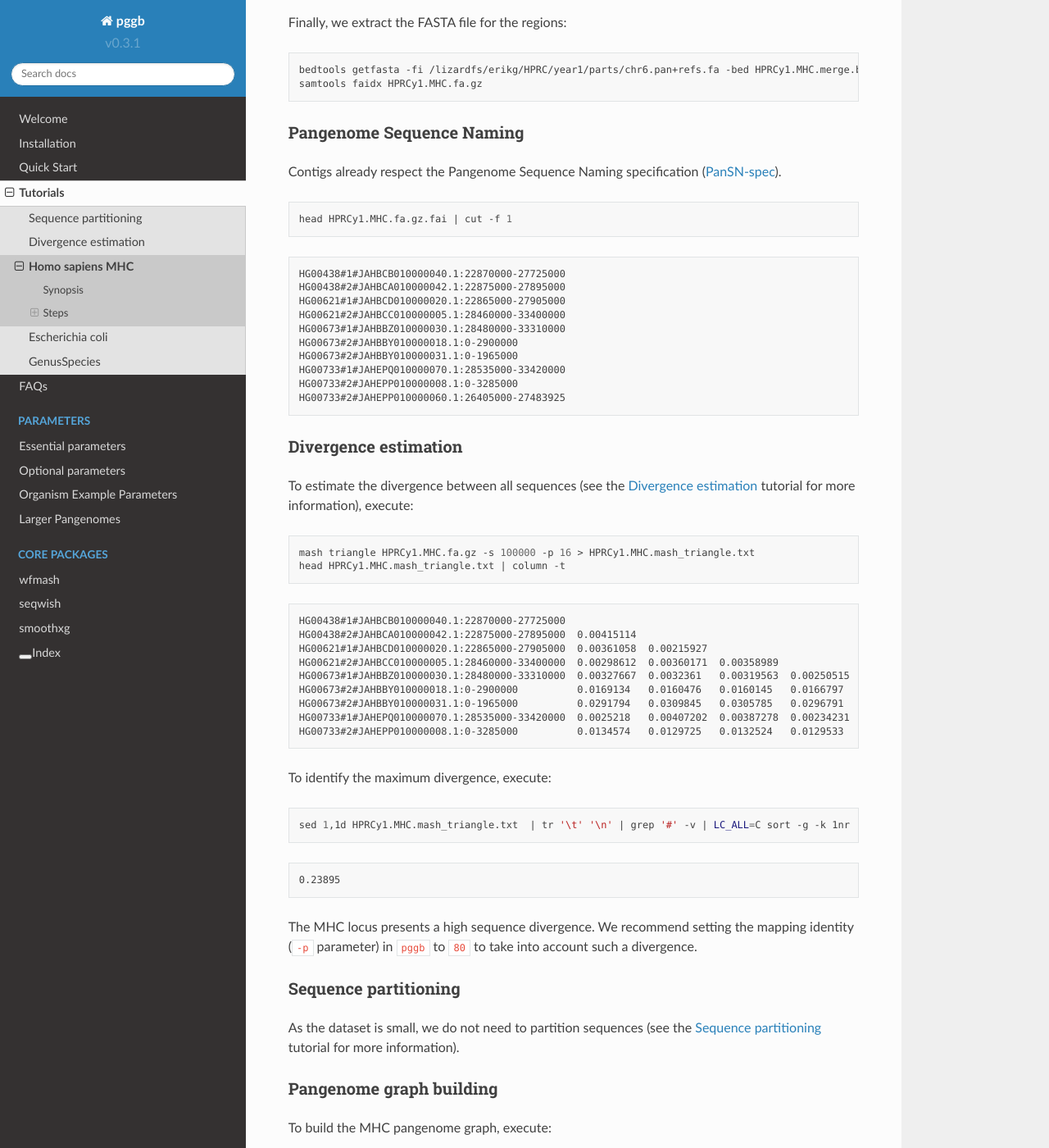
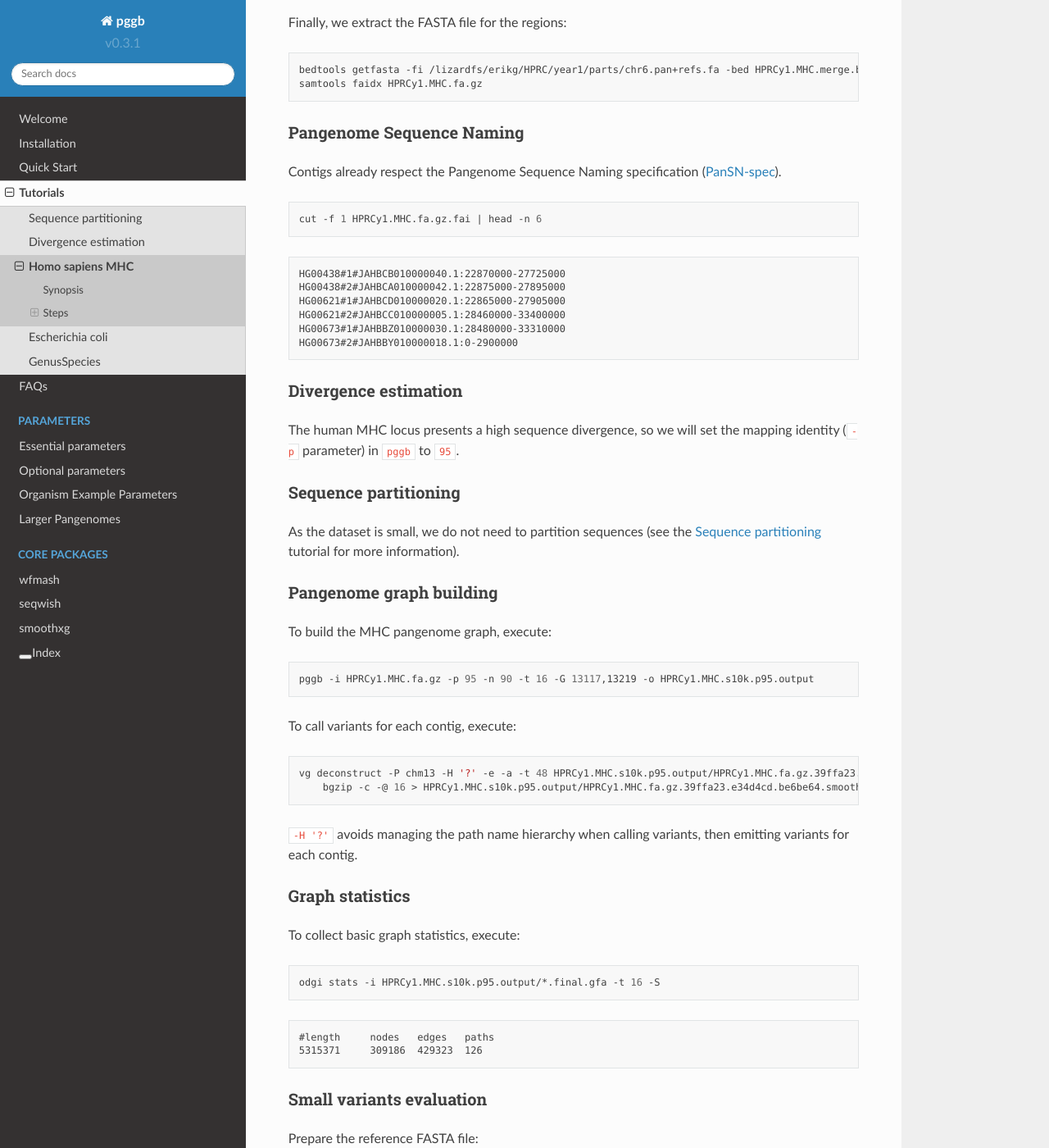
Before and after one commit to pangenome/pggb, a Sphinx documentation site: the page built from docs/rst/tutorials/homo_sapiens_mhc.rst, in a window 1280 px wide and 1400 px high, scrolled down 672 px. Shown: the whole window at 82% size. Built offline with Sphinx 7.4.7 and the Read the Docs theme 2.0.0, drawn with Linux system fonts in a browser that asks for light colours; some of the changed text lies outside the part shown.

Commit message:
simplify the tutorial

```diff
--- a/docs/conf.py
+++ b/docs/conf.py
@@ -20,13 +20,13 @@ sys.path.insert(0, os.path.abspath('../lib/'))
 # -- Project information -----------------------------------------------------
 
 project = u'pggb'
-copyright = '2022, Erik Garrison, .... Revision v0.3.1-f1b3d3c'
+copyright = '2022, Erik Garrison, .... Revision v0.3.1-8e345b2'
 author = u'Erik Garrison, ...'
 
 # The short X.Y version
 version = 'v0.3.1'
 # The full version, including alpha/beta/rc tags
-release = 'f1b3d3c'
+release = '8e345b2'
 
 
 # -- General configuration ---------------------------------------------------
--- a/docs/rst/tutorials/homo_sapiens_mhc.rst
+++ b/docs/rst/tutorials/homo_sapiens_mhc.rst
@@ -48,7 +48,7 @@ Contigs already respect the Pangenome Sequence Naming specification (`PanSN-spec
 
 .. code-block:: bash
 
-    head HPRCy1.MHC.fa.gz.fai | cut -f 1
+    cut -f 1 HPRCy1.MHC.fa.gz.fai | head -n 6
 
 .. code-block:: none
 
@@ -58,49 +58,12 @@ Contigs already respect the Pangenome Sequence Naming specification (`PanSN-spec
     HG00621#2#JAHBCC010000005.1:28460000-33400000
     HG00673#1#JAHBBZ010000030.1:28480000-33310000
     HG00673#2#JAHBBY010000018.1:0-2900000
-    HG00673#2#JAHBBY010000031.1:0-1965000
-    HG00733#1#JAHEPQ010000070.1:28535000-33420000
-    HG00733#2#JAHEPP010000008.1:0-3285000
-    HG00733#2#JAHEPP010000060.1:26405000-27483925
 
 -------------------------
 Divergence estimation
 -------------------------
 
-To estimate the divergence between all sequences (see the :ref:`divergence_estimation` tutorial for more information),
-execute:
-
-.. code-block:: bash
-
-    mash triangle HPRCy1.MHC.fa.gz -s 100000 -p 16 > HPRCy1.MHC.mash_triangle.txt
-    head HPRCy1.MHC.mash_triangle.txt | column -t
-
-.. code-block:: none
-
-    HG00438#1#JAHBCB010000040.1:22870000-27725000
-    HG00438#2#JAHBCA010000042.1:22875000-27895000  0.00415114
-    HG00621#1#JAHBCD010000020.1:22865000-27905000  0.00361058  0.00215927
-    HG00621#2#JAHBCC010000005.1:28460000-33400000  0.00298612  0.00360171  0.00358989
-    HG00673#1#JAHBBZ010000030.1:28480000-33310000  0.00327667  0.0032361   0.00319563  0.00250515
-    HG00673#2#JAHBBY010000018.1:0-2900000          0.0169134   0.0160476   0.0160145   0.0166797   0.0154757
-    HG00673#2#JAHBBY010000031.1:0-1965000          0.0291794   0.0309845   0.0305785   0.0296791   0.0300142   0.16322
-    HG00733#1#JAHEPQ010000070.1:28535000-33420000  0.0025218   0.00407202  0.00387278  0.00234231  0.00244425  0.0165496   0.0292262
-    HG00733#2#JAHEPP010000008.1:0-3285000          0.0134574   0.0129725   0.0132524   0.0129533   0.0129964   0.00548677  0.0884189  0.0130782
-
-
-To identify the maximum divergence, execute:
-
-.. code-block:: bash
-
-    sed 1,1d HPRCy1.MHC.mash_triangle.txt  | tr '\t' '\n' | grep '#' -v | LC_ALL=C sort -g -k 1nr | uniq | head -n 1
-
-.. code-block:: none
-
-    0.23895
-
-
-The MHC locus presents a high sequence divergence.
-We recommend setting the mapping identity (``-p`` parameter) in ``pggb`` to ``80`` to take into account such a divergence.
+The human MHC locus presents a high sequence divergence, so we will set the mapping identity (``-p`` parameter) in ``pggb`` to ``95``.
 
 -------------------------
 Sequence partitioning
@@ -116,15 +79,14 @@ To build the MHC pangenome graph, execute:
 
 .. code-block:: bash
 
-    pggb -i HPRCy1.MHC.fa.gz -p 80 -n 90 -t 16 -G 13117,13219 -o HPRCy1.MHC.s10k.p80.output
+    pggb -i HPRCy1.MHC.fa.gz -p 95 -n 90 -t 16 -G 13117,13219 -o HPRCy1.MHC.s10k.p95.output
 
 To call variants for each contig, execute:
 
 .. code-block:: bash
 
-    vg deconstruct -P chm13 -H '?' -e -a -t 16 HPRCy1.MHC.s10k.p80.output/HPRCy1.MHC.fa.gz.715ccc4.e34d4cd.0a020b5.smooth.final.gfa | \
-        bgzip -c -@ 16 > HPRCy1.MHC.s10k.p80.output/HPRCy1.MHC.fa.gz.715ccc4.e34d4cd.0a020b5.smooth.final.chm13.vcf.gz
-
+    vg deconstruct -P chm13 -H '?' -e -a -t 48 HPRCy1.MHC.s10k.p95.output/HPRCy1.MHC.fa.gz.39ffa23.e34d4cd.be6be64.smooth.final.gfa | \
+        bgzip -c -@ 16 > HPRCy1.MHC.s10k.p95.output/HPRCy1.MHC.fa.gz.39ffa23.e34d4cd.be6be64.smooth.final.chm13.vcf.gz
 
 ``-H '?'`` avoids managing the path name hierarchy when calling variants, then emitting variants for each contig.
 
@@ -136,12 +98,12 @@ To collect basic graph statistics, execute:
 
 .. code-block:: bash
 
-    odgi stats -i HPRCy1.MHC.s10k.p80.output/*.final.gfa -t 16 -S
+    odgi stats -i HPRCy1.MHC.s10k.p95.output/*.final.gfa -t 16 -S
 
 .. code-block:: none
 
     #length	nodes	edges	paths
-    4895344	492539	710886	126
+    5315371	309186	429323	126
 
 -------------------------
 Small variants evaluation
@@ -194,7 +156,7 @@ Generate VCF files for each sequence against the reference with `nucmer <10.1186
 
 Take SNPs from the PGGB VCF file:
 
-.. code-block::bash
+.. code-block:: bash
 
     REF=chm13#chr6:28380000-33300000.fa
     NAMEREF=chm13
@@ -203,13 +165,13 @@ Take SNPs from the PGGB VCF file:
         echo $CONTIG
 
         bash vcf_preprocess.sh \
-            HPRCy1.MHC.s10k.p80.output/HPRCy1.MHC.fa.gz.715ccc4.e34d4cd.0a020b5.smooth.final.chm13.vcf.gz \
+            HPRCy1.MHC.s10k.p95.output/*.vcf.gz \
             $CONTIG \
             1 \
             $REF
     done
 
-Prepare ``SGF`` format for variant evaluation with ``rtg vcfeval``:
+Prepare the reference in ``SDF`` format for variant evaluation with ``rtg vcfeval``:
 
 .. code-block::bash
 
@@ -230,7 +192,7 @@ Compare nucmer-based SNPs with PGGB-based SNPs:
         rtg vcfeval \
                 -t $REFSDF \
                 -b $PREFIX.vcf.gz \
-                -c HPRCy1.MHC.s10k.p80.output/HPRCy1.MHC.fa.gz.715ccc4.e34d4cd.0a020b5.smooth.final.chm13.${CONTIG}.max1.vcf.gz \
+                -c HPRCy1.MHC.s10k.p95.output/HPRCy1.MHC.fa.gz.*.smooth.final.chm13.bub100k.waved.${CONTIG}.max1.vcf.gz \
                 -T 16 \
                 -o vcfeval/${CONTIG}
     done
@@ -241,14 +203,20 @@ Collect statistics:
 
     (echo contig precision recall f1.score; grep None */*txt | sed 's,/summary.txt:,,' | tr -s ' ' | cut -f 1,7,8,9 -d ' ' ) | tr ' ' '\t' > statistics.tsv
 
-Plot ``F1.scores``:
+Plot statistics:
 
 .. code-block:: R
 
-    stat_df <- read.table('statistics.tsv', sep = '\t', header = T, comment.char = '?')
+    require(ggplot2)
+    require(tidyr)
 
-    ggplot(stat_df,aes(x=contig,y=f1.score,fill=contig))+
+    stat_df <- read.table('/home/guarracino/statistics.tsv', sep = '\t', header = T, comment.char = '?')
+
+    stat_df <- pivot_longer(stat_df,precision:f1.score,"Metric")
+
+    ggplot(stat_df,aes(x=contig,y=value,fill=contig))+
       geom_bar(stat="identity") +
+      facet_wrap(~Metric, ncol = 1)+
       theme_bw() +
       theme(
         axis.ticks.x = element_blank(),
```
Also changed, not shown: other parts of docs/rst/tutorials/homo_sapiens_mhc.rst (+2 -1 lines), docs/img/MHC.nucmer_vs_pggb.F1scores.png (deleted), docs/img/MHC.nucmer_vs_pggb.precision_recall_f1score.png (added).
